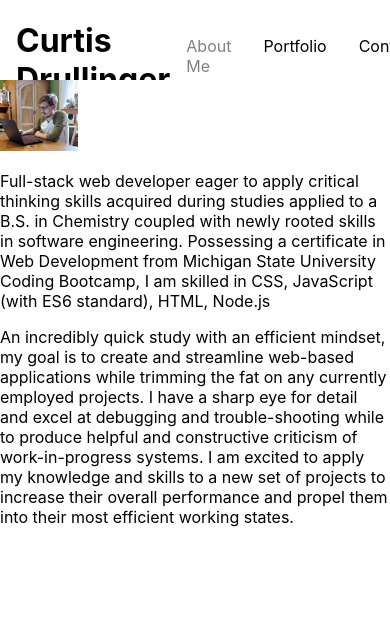
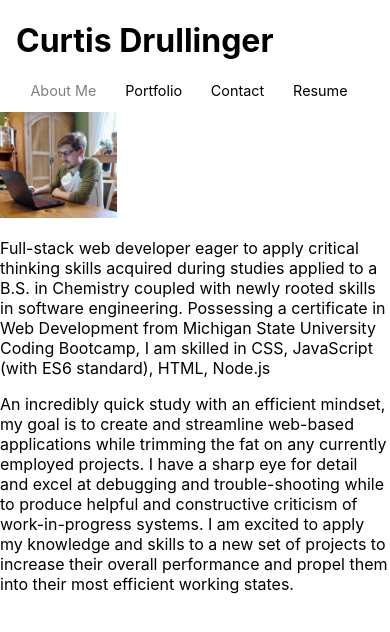
Before and after one commit to Curtisaurus/react-portfolio, a React (Create React App) app: page / in a window 390 px wide. Shown: the top 632 px of the page. Built offline with nearby package versions, Linux system fonts and the light colour scheme.

Commit message:
added mobile responsive css for header

```diff
--- a/src/index.css
+++ b/src/index.css
@@ -21,11 +21,12 @@ ul {
   width: 100%;
   position: fixed;
   top: 0;
-  overflow: auto;
+  /* overflow: auto; */
   height: 5em;
   padding: 0 1em 0 1em;
   justify-content: space-between;
   align-items: baseline;
+  flex-wrap: wrap;
 }
 
 .nav-list {
@@ -33,10 +34,12 @@ ul {
   list-style: none;
   justify-content: space-around;
   padding-right: 1em;
+  flex-wrap: wrap ;
 }
 
 main {
   margin-top: 5em;
+  overflow: auto;
 }
 
 .nav-item:hover {
@@ -56,6 +59,25 @@ main {
 }
 
 .selfie {
-  max-width: 20vw;
-  max-height: 20vh;
+  max-width: 30vw;
+  max-height: 30vh;
 }
+
+@media screen and (max-width: 640px) {
+  .nav-item {
+    font-size: 0.9em;
+  }
+
+  .header {
+    display: block;
+  }
+
+  .nav-list {
+    justify-content: flex-start;
+
+  }
+
+  main {
+    margin-top: 7em;
+  }
+}
```
